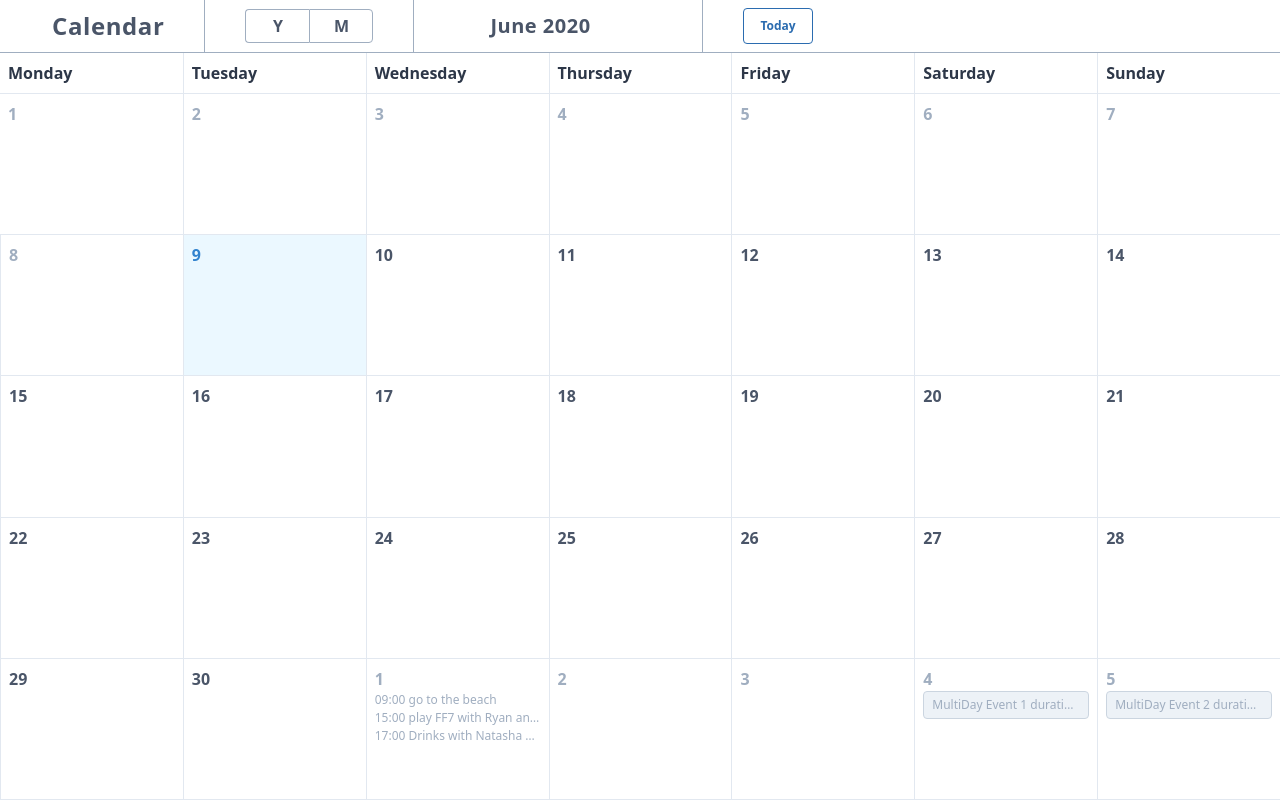
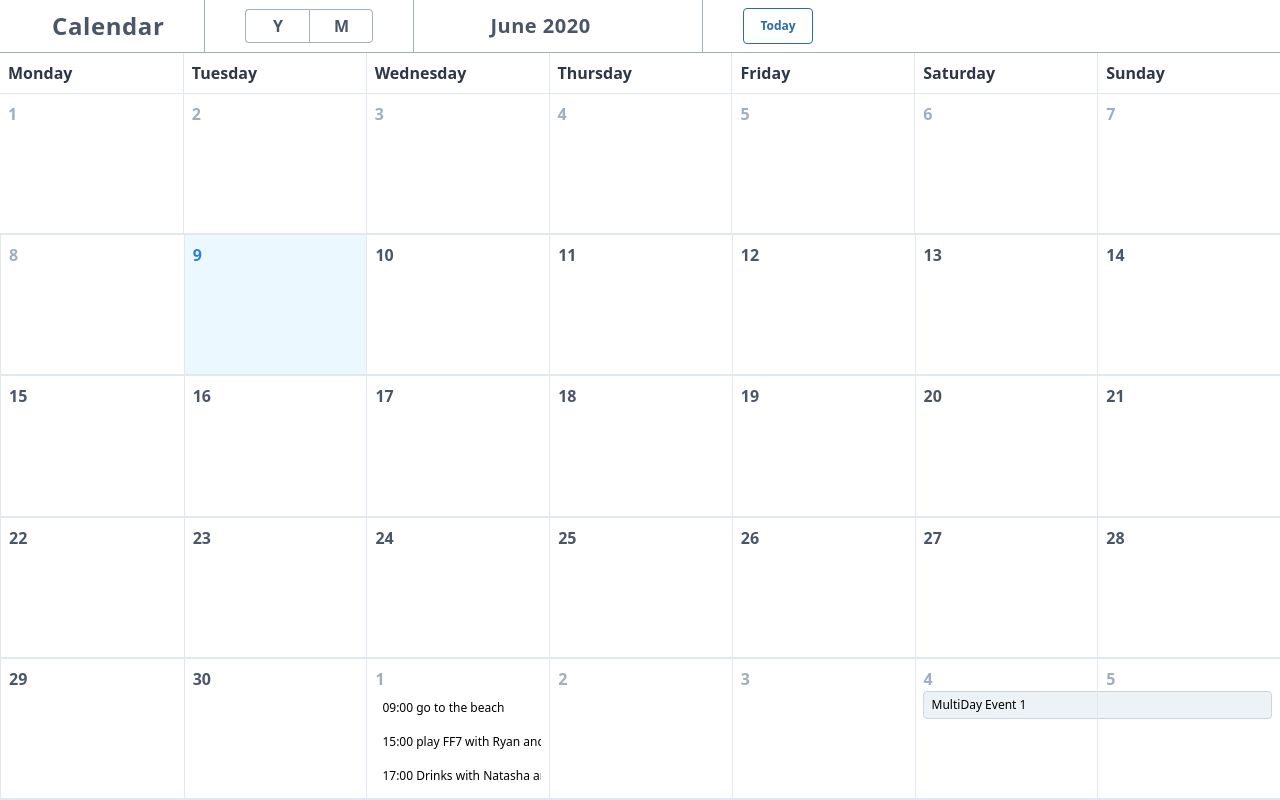
Before and after one commit to beaucouplus/calendar, a React (Create React App) app: page / in a window 1280 px wide. Built offline with nearby package versions, Linux system fonts and the light colour scheme.

Commit message:
add multiday events > grid is properly rendered. WIP

```diff
--- a/src/EventContext.js
+++ b/src/EventContext.js
@@ -87,7 +87,7 @@ const dummyEvents = [
     title: "MultiDay Event",
   },
   {
-    id: 14,
+    id: 15,
     start: { date: "2020-07-06", datetime: null },
     end: { date: "2020-07-10", datetime: null },
     title: "Another MultiDay Event",
--- a/src/MonthView.js
+++ b/src/MonthView.js
@@ -3,6 +3,7 @@ import PropTypes from "prop-types";
 import exact from "prop-types-exact";
 import dayjs from "dayjs";
 import { sortEvents, monthViewDays } from "./calendar";
+import { chunk } from "./utils";
 import Modal from "./Modal";
 import DayModal from "./DayModal";
 import { EventContext } from "./EventContext";
@@ -25,7 +26,10 @@ function MonthView({ startOfMonth }) {
     "Sunday",
   ];
 
-  const daysListSize = Object.keys(daysInView).length;
+  const daysList = Object.keys(daysInView);
+  const daysListSize = daysList.length;
+
+  const weeks = chunk(daysList, 7);
 
   useEffect(() => {
     const maxHeight = Math.round(
@@ -38,7 +42,7 @@ function MonthView({ startOfMonth }) {
   }, [startOfMonth, daysListSize]);
 
   return (
-    <div className="flex flex-col flex-grow h-full border-t border-gray-500">
+    <div className={`flex flex-col flex-grow h-full border-t border-gray-500`}>
       <div className="grid grid-cols-7 divide-x divide-gray-300 border-b border-gray-300">
         {weekDays.map((wDay) => (
           <div
@@ -50,17 +54,17 @@ function MonthView({ startOfMonth }) {
         ))}
       </div>
       <div
-        className="grid grid-cols-7 h-full divide-x divide-gray-300"
         ref={monthDaysContainerRef}
+        className={`grid grid-rows-${weeks.length} h-full items-stretch divide-x divide-gray-300`}
       >
-        {Object.keys(daysInView).map((date) => (
-          <MonthDay
-            date={dayjs(date, "YYYY-MM-DD").toDate()}
+        {weeks.map((week, idx) => (
+          <WeekRow
+            daysInView={daysInView}
+            week={week}
             month={currentMonth}
-            events={daysInView[date]}
             maxHeight={maxItemHeight}
             maxNumberOfEvents={maxNumberOfEvents}
-            key={date}
+            key={idx}
           />
         ))}
       </div>
@@ -72,22 +76,77 @@ MonthView.propTypes = exact({
   startOfMonth: PropTypes.instanceOf(Date).isRequired,
 });
 
-function MonthDay({ date, month, events, maxHeight, maxNumberOfEvents }) {
-  const [showModal, setShowModal] = useState(false);
+function WeekRow({ daysInView, week, month, maxHeight, maxNumberOfEvents }) {
+  const titleRef = useRef();
   const [contentHeight, setContentHeight] = useState(0);
-  const titleRef = useRef();
-  const monthDay = dayjs(date).date();
 
+  useEffect(() => {
+    const finalHeight = maxHeight - titleRef.current.offsetHeight - 20;
+    setContentHeight(finalHeight);
+  }, [maxHeight]);
+
+  return (
+    <div
+      className="grid grid-cols-7 items-start content-start relative border-b border-gray-300 pt-8 grid-flow-col-dense"
+      ref={titleRef}
+    >
+      <WeekDays
+        week={week}
+        month={month}
+        daysInView={daysInView}
+        maxNumberOfEvents={maxNumberOfEvents}
+      />
+      {/*  I need the position of the event inside the week. Monday is 1, sunday is 7 */}
+      {/* I also need the duration of the event */}
+      {/*       {event.title} {event.position} duration: {event.duration} */}
+      {/* date, month, events, maxHeight, maxNumberOfEvents */}
+      <>
+        {week.map((date, idx) => (
+          <DailyEventList
+            date={date}
+            events={daysInView[date]}
+            maxHeight={maxHeight}
+            gridPosition={idx + 1}
+            maxNumberOfEvents={maxNumberOfEvents}
+            key={date}
+          />
+        ))}
+      </>
+    </div>
+  );
+}
+
+function WeekDays({ week, month, daysInView, maxNumberOfEvents, maxHeight }) {
+  return (
+    <div className="absolute top-0 h-full left-0 grid grid-cols-7 w-full divide-x divide-gray-300 z-0">
+      {week.map((weekDay) => (
+        <WeekDay
+          day={weekDay}
+          events={daysInView[weekDay]}
+          month={month}
+          maxNumberOfEvents={maxNumberOfEvents}
+          maxHeight={maxHeight}
+          key={weekDay}
+        />
+      ))}
+    </div>
+  );
+}
+
+const WeekDay = ({ day, month, events, maxNumberOfEvents }) => {
   const remainingEventsNumber =
     events && maxNumberOfEvents < events.length
       ? events.length - maxNumberOfEvents
       : undefined;
 
-  const sortedEvents = sortEvents(events);
+  const monthDay = dayjs(day).date();
+  const titleRef = useRef();
+  const [showModal, setShowModal] = useState(false);
+  const closeModal = () => setShowModal(false);
 
   const chooseStyle = () => {
     const today = dayjs().startOf("day");
-    const currentDate = dayjs(date).startOf("day");
+    const currentDate = dayjs(day).startOf("day");
     if (month !== currentDate.month() || currentDate.isBefore(today))
       return "past";
     if (currentDate.isSame(today)) return "today";
@@ -95,19 +154,15 @@ function MonthDay({ date, month, events, maxHeight, maxNumberOfEvents }) {
   };
 
   const styles = {
-    past: "text-gray-500 hover:text-gray-700 hover:bg-gray-100",
+    past:
+      "text-gray-500 hover:text-gray-700 hover:bg-gray-100 hover:bg-opacity-50",
     today: "text-blue-600 bg-blue-100 hover:bg-blue-200 hover:bg-opacity-50",
-    future: "text-gray-700 hover:bg-gray-100",
+    future: "text-gray-700 hover:bg-gray-100 hover:bg-opacity-50",
   };
 
   const currentStyle = styles[chooseStyle()];
 
-  useEffect(() => {
-    const finalHeight = maxHeight - titleRef.current.offsetHeight - 20;
-    setContentHeight(finalHeight);
-  }, [maxHeight]);
-
-  const closeModal = () => setShowModal(false);
+  const sortedEvents = sortEvents(events);
   return (
     <>
       <div
@@ -117,58 +172,177 @@ function MonthDay({ date, month, events, maxHeight, maxNumberOfEvents }) {
         <div className={`text-md font-semibold`} ref={titleRef}>
           {monthDay}
         </div>
-        <ul
-          className={`block overflow-hidden text-xs`}
-          style={{ height: `${contentHeight}px` }}
-        >
-          {sortedEvents &&
-            sortedEvents
-              .slice(0, maxNumberOfEvents)
-              .map((event) =>
-                event.allDay ? (
-                  <AllDayEvent event={event} key={event.id} />
-                ) : (
-                  <TimedEvent event={event} key={event.id} />
-                )
-              )}
-        </ul>
         <RemainingEventsNumber
           remainingEventsNumber={remainingEventsNumber}
           isShown={!!remainingEventsNumber}
         />
       </div>
       <Modal showModal={showModal} onCloseModal={closeModal}>
-        <DayModal date={date} events={sortedEvents} />
+        <DayModal date={day} events={sortedEvents} />
       </Modal>
     </>
   );
-}
-MonthDay.propTypes = exact({
-  date: PropTypes.instanceOf(Date).isRequired,
-  month: PropTypes.string.isRequired,
-  events: PropTypes.array.isRequired,
-  maxHeight: PropTypes.number.isRequired,
-  maxNumberOfEvents: PropTypes.number.isRequired,
-});
+};
 
-function TimedEvent({ event }) {
+const DisplayContents = ({ children }) => {
   return (
-    <li className="truncate" key={event.id}>
-      {dayjs(event.start.datetime).format("HH:mm")} {event.title}
-    </li>
+    <div className="overflow-hidden text-xs" style={{ display: "contents" }}>
+      {children}
+    </div>
+  );
+};
+
+function DailyEventList({
+  date,
+  events,
+  maxHeight,
+  maxNumberOfEvents,
+  gridPosition,
+}) {
+  const sortedEvents = sortEvents(events);
+
+  return (
+    <DisplayContents>
+      <EventList
+        date={date}
+        events={sortedEvents}
+        contentHeight={maxHeight}
+        maxNumberOfEvents={maxNumberOfEvents}
+        gridPosition={gridPosition}
+      />
+    </DisplayContents>
   );
 }
 
-function AllDayEvent({ event }) {
+function EventList({
+  date,
+  events,
+  contentHeight,
+  maxNumberOfEvents,
+  gridPosition,
+}) {
   return (
-    <li
-      className="truncate bg-gray-200 border border-gray-400 py-1 px-2 mb-1 rounded"
+    <>
+      {events &&
+        events
+          .slice(0, maxNumberOfEvents)
+          .map((event) =>
+            event.allDay ? (
+              <AllDayEvent
+                event={event}
+                key={event.id}
+                gridPosition={gridPosition}
+                display={
+                  event.position === 1 ||
+                  dayjs(date).format("dddd") === "Monday"
+                }
+              />
+            ) : (
+              <TimedEvent
+                event={event}
+                key={event.id}
+                gridPosition={gridPosition}
+              />
+            )
+          )}
+    </>
+  );
+}
+
+function TimedEvent({ event, gridPosition }) {
+  return (
+    <div
+      className={`flex mx-2 p-2 col-start-${gridPosition} col-span-1  truncate`}
       key={event.id}
     >
-      {event.title} {event.position} duration: {event.duration}
-    </li>
+      {dayjs(event.start.datetime).format("HH:mm")} {event.title}
+    </div>
   );
 }
+
+function AllDayEvent({ event, gridPosition, display }) {
+  return (
+    <>
+      {display && (
+        <div
+          className={`mx-2 p-2 col-start-${gridPosition} col-span-${event.duration} truncate bg-gray-200 border border-gray-400 py-1 px-2 mb-1 rounded`}
+          key={event.id}
+        >
+          {event.title} {event.position}
+        </div>
+      )}
+    </>
+  );
+}
+
+// function MonthDay({ date, month, events, maxHeight, maxNumberOfEvents }) {
+//   const [showModal, setShowModal] = useState(false);
+//   const [contentHeight, setContentHeight] = useState(0);
+//   const titleRef = useRef();
+//   const monthDay = dayjs(date).date();
+
+//   const remainingEventsNumber =
+//     events && maxNumberOfEvents < events.length
+//       ? events.length - maxNumberOfEvents
+//       : undefined;
+
+//   const sortedEvents = sortEvents(events);
+
+//   const chooseStyle = () => {
+//     const today = dayjs().startOf("day");
+//     const currentDate = dayjs(date).startOf("day");
+//     if (month !== currentDate.month() || currentDate.isBefore(today))
+//       return "past";
+//     if (currentDate.isSame(today)) return "today";
+//     return "future";
+//   };
+
+//   const styles = {
+//     past: "text-gray-500 hover:text-gray-700 hover:bg-gray-100",
+//     today: "text-blue-600 bg-blue-100 hover:bg-blue-200 hover:bg-opacity-50",
+//     future: "text-gray-700 hover:bg-gray-100",
+//   };
+
+//   const currentStyle = styles[chooseStyle()];
+
+//   useEffect(() => {
+//     const finalHeight = maxHeight - titleRef.current.offsetHeight - 20;
+//     setContentHeight(finalHeight);
+//   }, [maxHeight]);
+
+//   const closeModal = () => setShowModal(false);
+//   return (
+//     <>
+//       <div
+//         className={`${currentStyle} relative p-2 border-b border-b-500 cursor-pointer`}
+//         onClick={() => setShowModal(true)}
+//       >
+//         <div className={`text-md font-semibold`} ref={titleRef}>
+//           {monthDay}
+//         </div>
+//         <EventList
+//           events={sortedEvents}
+//           contentHeight={contentHeight}
+//           maxNumberOfEvents={maxNumberOfEvents}
+//         />
+//         <RemainingEventsNumber
+//           remainingEventsNumber={remainingEventsNumber}
+//           isShown={!!remainingEventsNumber}
+//         />
+//       </div>
+//       <Modal showModal={showModal} onCloseModal={closeModal}>
+//         <DayModal date={date} events={sortedEvents} />
+//       </Modal>
+//     </>
+//   );
+// }
+// MonthDay.propTypes = exact({
+//   date: PropTypes.instanceOf(Date).isRequired,
+//   month: PropTypes.string.isRequired,
+//   events: PropTypes.array.isRequired,
+//   maxHeight: PropTypes.number.isRequired,
+//   maxNumberOfEvents: PropTypes.number.isRequired,
+// });
 
 function RemainingEventsNumber({ remainingEventsNumber, isShown }) {
   return (
--- a/src/utils.js
+++ b/src/utils.js
@@ -3,4 +3,12 @@ function range(start, end) {
   return [start, ...range(start + 1, end)];
 }
 
-export { range };
+const chunk = (input, size) => {
+  return input.reduce((arr, item, idx) => {
+    return idx % size === 0
+      ? [...arr, [item]]
+      : [...arr.slice(0, -1), [...arr.slice(-1)[0], item]];
+  }, []);
+};
+
+export { range, chunk };
```
